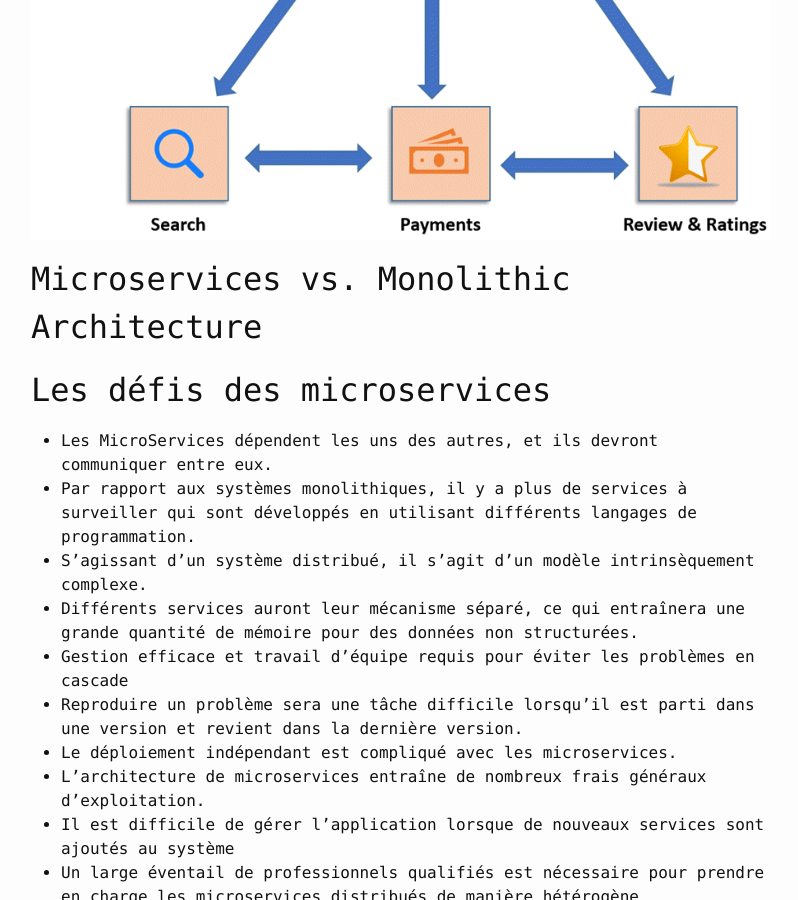
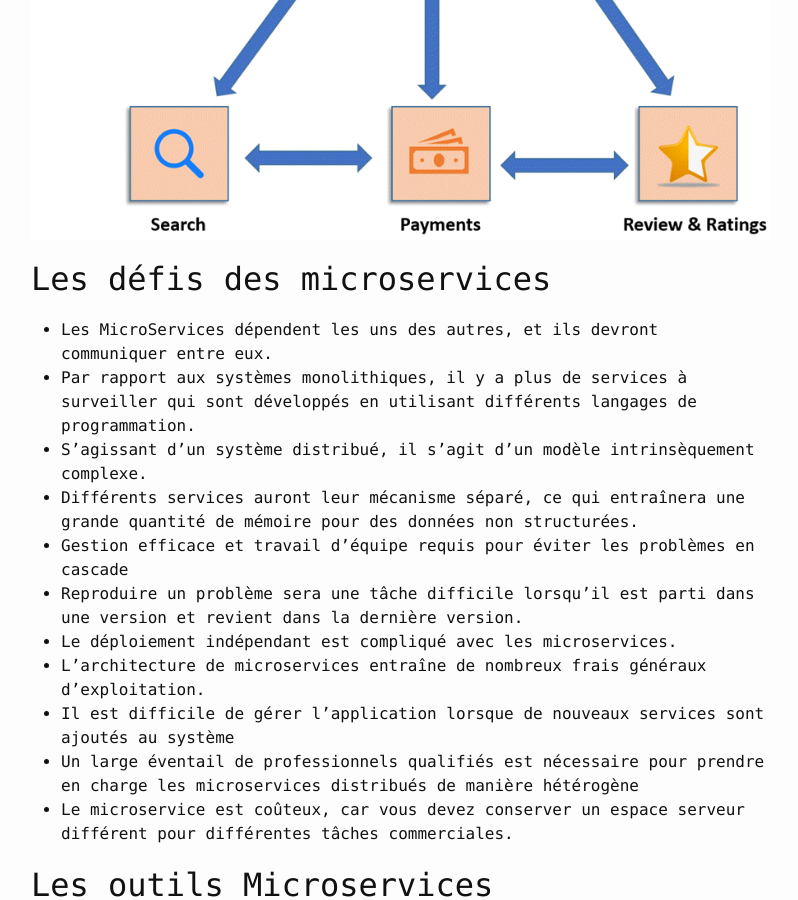
Before and after one commit to mahefa-pro/mahefa.pro, a Jekyll site: the page built from _posts/2021-10-31-microservices-c-est-que-c-est-et-son-architecture.md, in a window 1280 px wide and 900 px high, scrolled down 1604 px. Shown: the whole window, without its empty margins (239-1037 px from the left). Built offline with Jekyll 4.4.1, drawn with Linux system fonts in a browser that asks for light colours.

Commit message:
Disable Microservices vs. Monolithic Architecture

```diff
--- a/_posts/2021-10-31-microservices-c-est-que-c-est-et-son-architecture.md
+++ b/_posts/2021-10-31-microservices-c-est-que-c-est-et-son-architecture.md
@@ -23,7 +23,7 @@ Let’s take an example of e-commerce application developed with microservice ar
 
 ![Microservices Architecture](/assets/images/micro-service-ui-2.png)
 
-## Microservices vs. Monolithic Architecture
+<!-- ## Microservices vs. Monolithic Architecture -->
 
 ## Les défis des microservices
 
```
